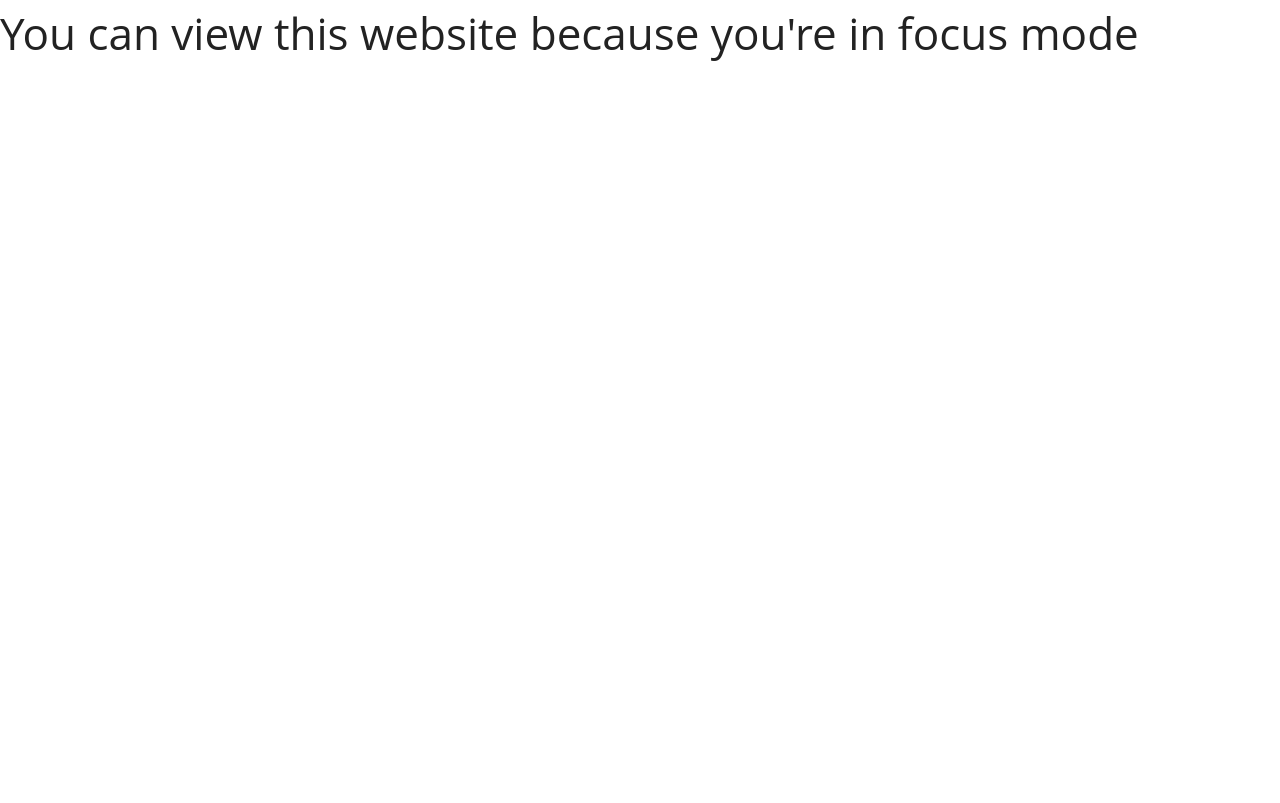
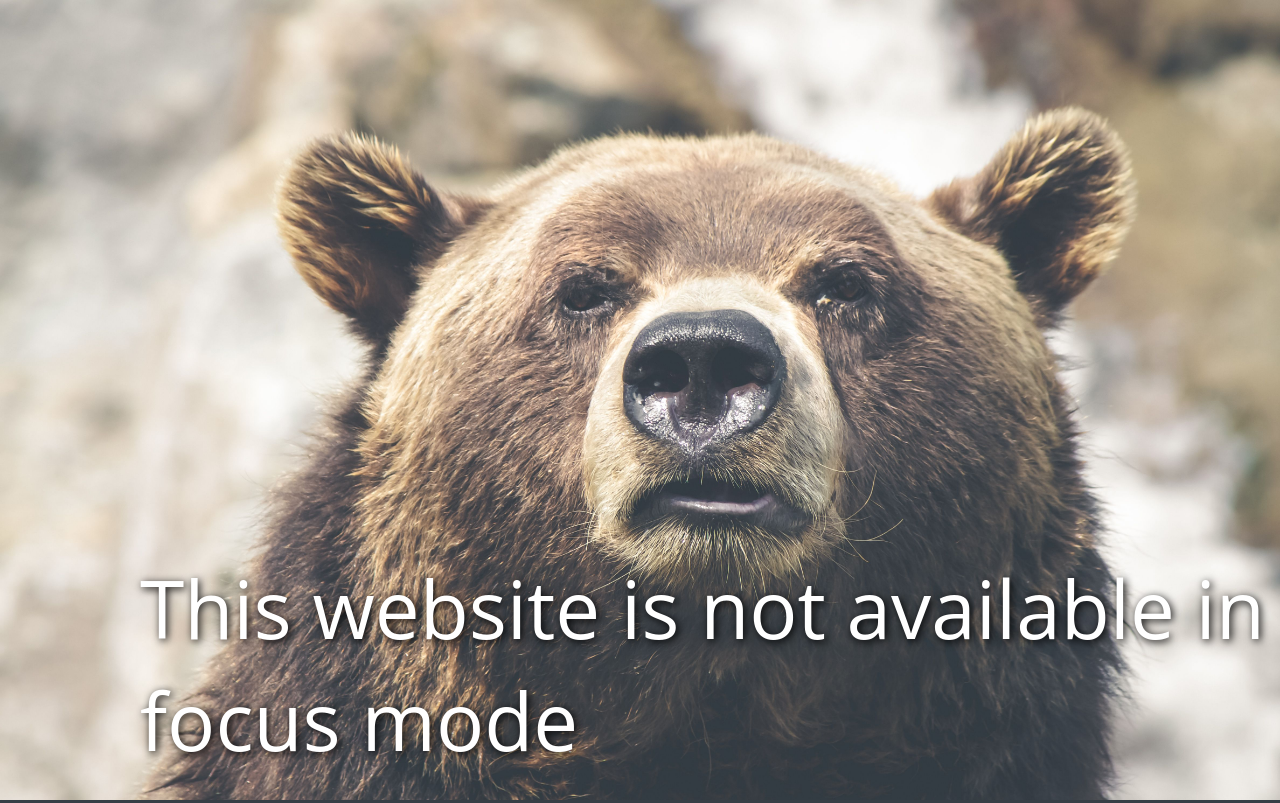
Before and after one commit to uvarov916/Productify, a PHP site: page /notimeleft.html in a window 1280 px wide. Run offline with PHP 8.4, Linux system fonts and the light colour scheme.

Commit message:
Built page to redirect blocked websites

```diff
--- a/Extension/notimeleft.html
+++ b/Extension/notimeleft.html
@@ -3,12 +3,12 @@
   <head>
     <meta charset="utf-8" />
     <meta name="viewport" content="width=device-width, initial-scale=1.0" />
-    <title>Don't get distracted!</title>
+    <title>Page is not available</title>
     <link rel="stylesheet" href="css/app.css" />
   </head>
-  <body>
-
-  	<h1>You can view this website because you're in focus mode</h1>
-
+  <body class="notimeleft">
+  	<div class="row">
+  		<h1>This website is not available in focus mode</h1>
+   	</div>
   </body>
 </html>
--- a/Extension/scss/_main.scss
+++ b/Extension/scss/_main.scss
@@ -4,4 +4,5 @@
 * {
 	@import "global";
 	@import "content";
+	@import "notimeleft";
 }
--- /dev/null
+++ b/Extension/scss/_notimeleft.scss
@@ -0,0 +1,15 @@
+body.notimeleft {
+	background-image: url('../img/bear-background.jpg');
+	background-size: cover;
+	height: 100%;
+	width: 100%;
+
+	h1 {
+		display: block;
+		position: absolute;
+		font-size: 5rem;
+		color: white;
+		bottom: 1rem;
+		text-shadow: 2px 2px 8px #000;
+	}
+}
```
Also changed, not shown: Extension/css/app.css, Extension/img/bear-background.jpg (added), Extension/manifest.json, 6 other files.
